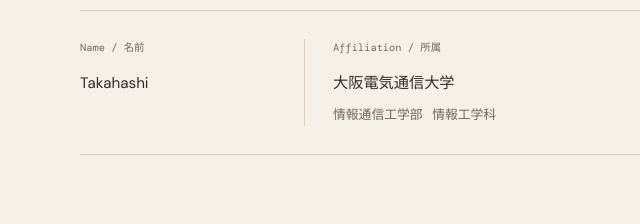
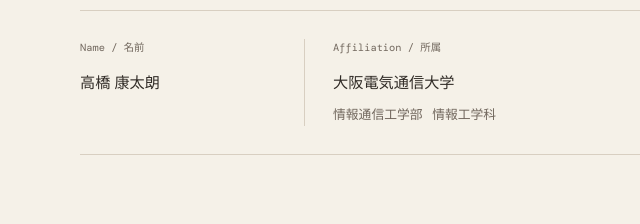
Before and after one commit to 5jfv9b7s/portfolio-kimatiTeam, a plain HTML site: page members/Takahashi.html in a window 1280 px wide. Shown: the part 734-958 px from the top of the page, 0-640 px from the left. Drawn offline with nearby package versions, Linux system fonts and the light colour scheme.

Commit message:
name=高橋康太朗

```diff
--- a/members/Takahashi.html
+++ b/members/Takahashi.html
@@ -69,7 +69,7 @@
       <dl class="profile-facts" aria-label="プロフィール">
         <div>
           <dt>Name / 名前</dt>
-          <dd>Takahashi</dd>
+          <dd>高橋 康太朗</dd>
         </div>
         <div>
           <dt>Affiliation / 所属</dt>
```
